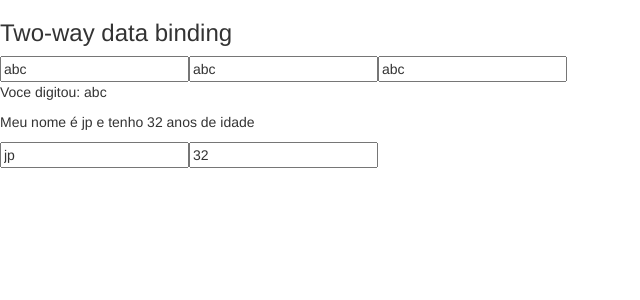
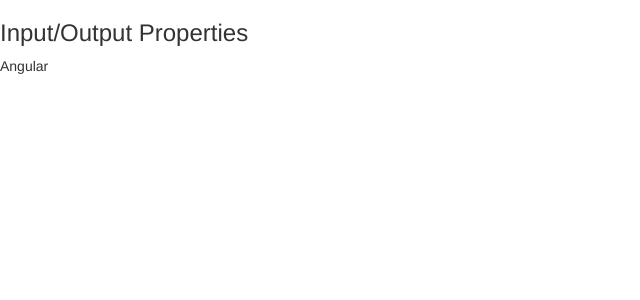
Before and after one commit to jpasi/Loiane-training, an Angular app in the folder data-binding/: page / in a window 1280 px wide. Shown: the top 300 px of the page, without its empty margins (0-640 px from the left). Built offline with nearby package versions, Linux system fonts and the light colour scheme.

Commit message:
Aula 13 Pronto

```diff
--- a/data-binding/src/app/app.module.ts
+++ b/data-binding/src/app/app.module.ts
@@ -6,11 +6,13 @@
 import { AppComponent } from './app.component';
 import { DataBindingComponent } from './data-binding/data-binding.component';
 import { BrowserAnimationsModule } from '@angular/platform-browser/animations';
+import { InputPropertyComponent } from './input-property/input-property.component';
 
 @NgModule({
   declarations: [
     AppComponent,
-    DataBindingComponent
+    DataBindingComponent,
+    InputPropertyComponent
 
   ],
   imports: [
--- a/data-binding/src/app/data-binding/data-binding.component.html
+++ b/data-binding/src/app/data-binding/data-binding.component.html
@@ -100,7 +100,7 @@
 </section>
 
 <section>
-    <article>
+    <!-- <article>
         <h3>Two-way data binding</h3>
         <div>
             <input type="text"
@@ -127,5 +127,13 @@
             <input type="text" [(ngModel)]="pessoa.idade">
 
         </div>
+    </article> -->
+</section>
+
+<section>
+    <article>
+        <h3>Input/Output Properties</h3>
+
+        <app-curso [nome]="nomeDoCurso"></app-curso>
     </article>
 </section>
--- a/data-binding/src/app/data-binding/data-binding.component.ts
+++ b/data-binding/src/app/data-binding/data-binding.component.ts
@@ -12,6 +12,9 @@
   valorAtual: string = '';
   valorSalvo
   isMouseOver: boolean = false;
+
+  nomeDoCurso: string = 'Angular';
+
   nome: string = "abc";
   pessoa: any = {
     nome: 'jp',
--- /dev/null
+++ b/data-binding/src/app/input-property/input-property.component.html
@@ -0,0 +1,4 @@
+<p>
+    {{ nomeCurso }}
+
+</p>
--- /dev/null
+++ b/data-binding/src/app/input-property/input-property.component.ts
@@ -0,0 +1,17 @@
+import { Component, Input, OnInit } from '@angular/core';
+
+@Component({
+  selector: 'app-curso',
+  templateUrl: './input-property.component.html',
+  styleUrls: ['./input-property.component.css']
+})
+export class InputPropertyComponent implements OnInit {
+
+@Input('nome') nomeCurso: string = "";
+
+  constructor() { }
+
+  ngOnInit(): void {
+  }
+
+}
```
Also changed, not shown: data-binding/src/app/input-property/input-property.component.css (added).
